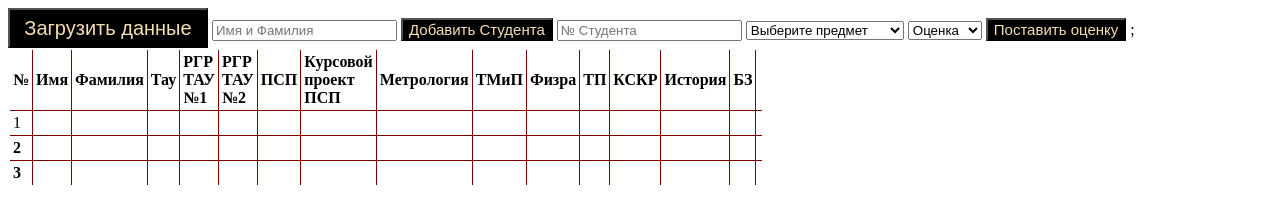
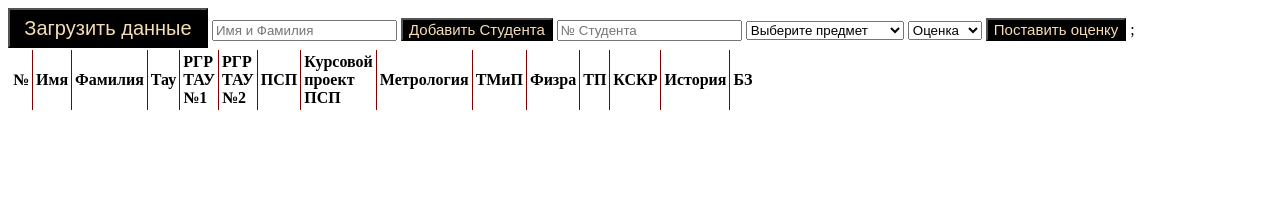
Before and after one commit to Dmitri611/Server, a website: page main.html in a window 1280 px wide. Drawn offline with nearby package versions, Linux system fonts and the light colour scheme.

Commit message:
feat: complited task

```diff
--- a/main.html
+++ b/main.html
@@ -9,7 +9,7 @@
 </head>
 
 <body>
-    <button class="button">Загрузить данные</button>
+    <button class="button" id="getUsers">Загрузить данные</button>
     <input type="text" id="addName" placeholder="Имя и Фамилия" name="addName" required>
     <button class="button__add" id="button-add">Добавить Студента</button>
     <input type="text" id="studentId" placeholder="№ Студента" name="addscore" required>
@@ -43,7 +43,7 @@
         <option value="не_зачет">не зачет</option>
     </select>
     <button id="updateScore" class="button__add">Поставить оценку</button>
-    <table>
+    <table id="table">
         <tr>
             <th>№</th>;</th>
             <th>Имя</th>
@@ -61,61 +61,10 @@
             <th>История</th>
             <th>БЗ</th>
         </tr>
-        <tr>
-            <td>1</td>
-            <td></td>
-            <td></td>
-            <th></th>
-            <th></th>
-            <th></th>
-            <th></th>
-            <th></th>
-            <th></th>
-            <th></th>
-            <th></th>
-            <th></th>
-            <th></th>
-            <th></th>
-            <th></th>
-            <th></th>
-        </tr>
-        <tr>
-            <th>2</th>
-            <td></td>
-            <td></td>
-            <th></th>
-            <th></th>
-            <th></th>
-            <th></th>
-            <th></th>
-            <th></th>
-            <th></th>
-            <th></th>
-            <th></th>
-            <th></th>
-            <th></th>
-            <th></th>
-            <th></th>
-        </tr>
-        <tr>
-            <th>3</th>
-            <td></td>
-            <td></td>
-            <th></th>
-            <th></th>
-            <th></th>
-            <th></th>
-            <th></th>
-            <th></th>
-            <th></th>
-            <th></th>
-            <th></th>
-            <th></th>
-            <th></th>
-            <th></th>
-            <th></th>
-        </tr>
+
+
     </table>
+
     <script src="https://unpkg.com/axios/dist/axios.min.js"></script>
     <script type="text/javascript" src="./main.js"></script>
 </body>
--- a/main.js
+++ b/main.js
@@ -1,19 +1,36 @@
+const btnAddUser = document.getElementById("button-add");
 
-const btnAddUser = document.getElementById('button-add');
+btnAddUser.addEventListener("click", async () => {
+  const name = document.getElementById("addName").value;
+  const data = { name };
+  const res = await axios.post("http://localhost:3000/addUser", data);
+});
 
-btnAddUser.addEventListener('click', async() => {
-    const name = document.getElementById('addName').value;
-    const data = {name}
-    const res = await axios.post("http://localhost:3000/addUser", data);
-})
+const btnUpdateScore = document.getElementById("updateScore");
 
-const btnUpdateScore = document.getElementById('updateScore');
+btnUpdateScore.addEventListener("click", async () => {
+  const id = document.getElementById("studentId").value;
+  const subject = document.getElementById("subject").value;
+  const score = document.getElementById("score").value;
+  const data = { id, subject, score };
+  console.log(data);
+  const res = await axios.post("http://localhost:3000/updateScore", data);
+});
 
-btnUpdateScore.addEventListener('click', async() => {
-    const id = document.getElementById('studentId').value;
-    const subject = document.getElementById('subject').value;
-    const score = document.getElementById('score').value;
-    const data = {id,subject,score};
-    console.log(data);
-    const res = await axios.post("http://localhost:3000/updateScore", data);
-})
+const btnGetUsers = document.getElementById("getUsers");
+
+btnGetUsers.addEventListener("click", async () => {
+  console.log("tut");
+  const res = await axios.get("http://localhost:3000/getUsers");
+  console.log(res);
+  const table = document.getElementById("table");
+  res.data.forEach((element) => {
+    const tr = document.createElement("tr");
+    for (const [key, value] of Object.entries(element)) {
+      const td = document.createElement("td");
+      td.textContent = `${value}`;
+      tr.appendChild(td);
+    }
+    table.appendChild(tr);
+  });
+});
```
Also changed, not shown: app.js (+14 -4 lines), 1 other file.
